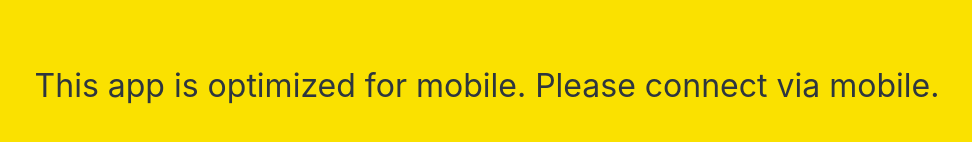
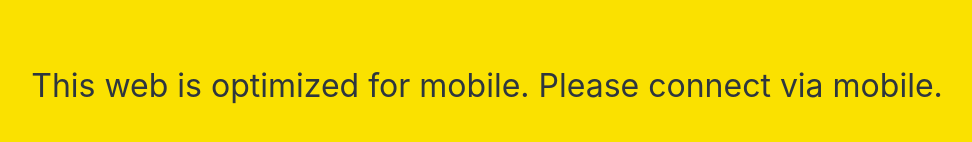
Before and after one commit to DChildcomapny/kokoa-clone, a plain HTML site: page setting.html in a window 1280 px wide. Shown: the part 314-456 px from the top of the page, without its empty margins (153-1125 px from the left). Drawn offline with Linux system fonts and the light colour scheme.

Commit message:
app -> web

```diff
--- a/setting.html
+++ b/setting.html
@@ -141,7 +141,7 @@
     </nav>
 
     <div class="no-mobile">
-      <span>This app is optimized for mobile. Please connect via mobile.</span>
+      <span>This web is optimized for mobile. Please connect via mobile.</span>
     </div>
 
     <script
```
